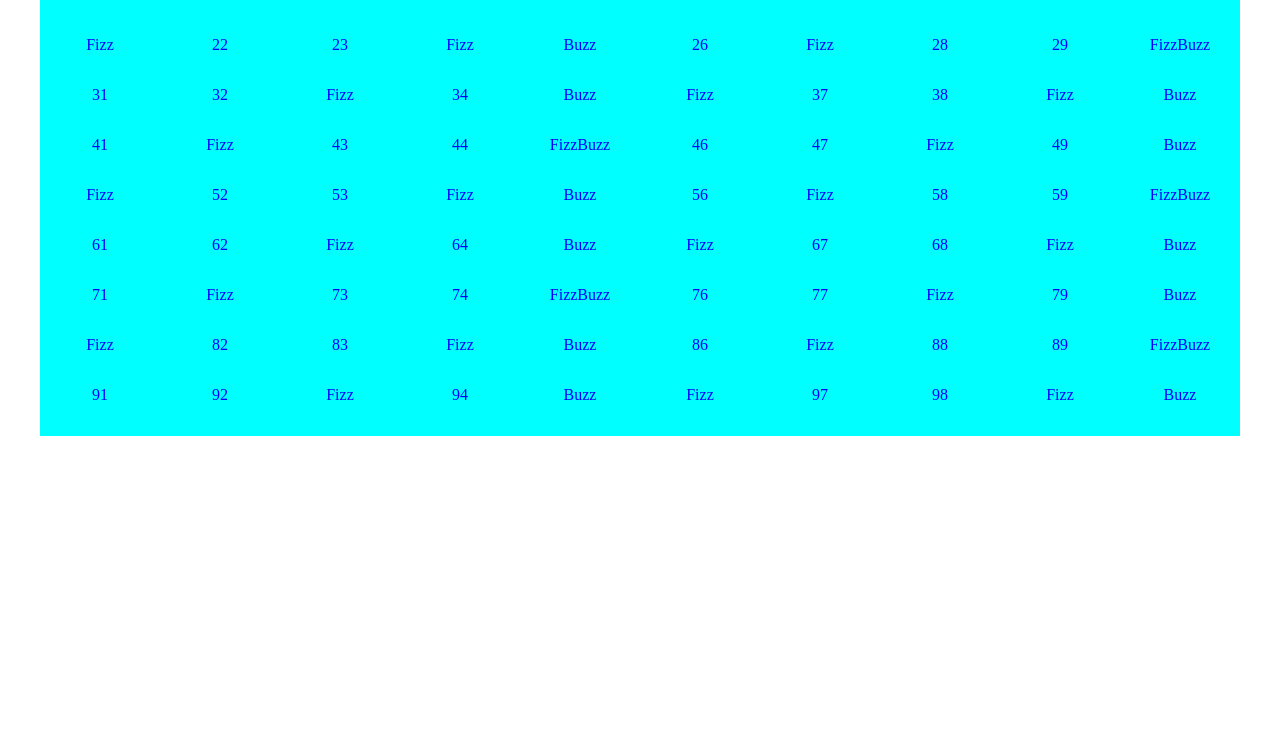
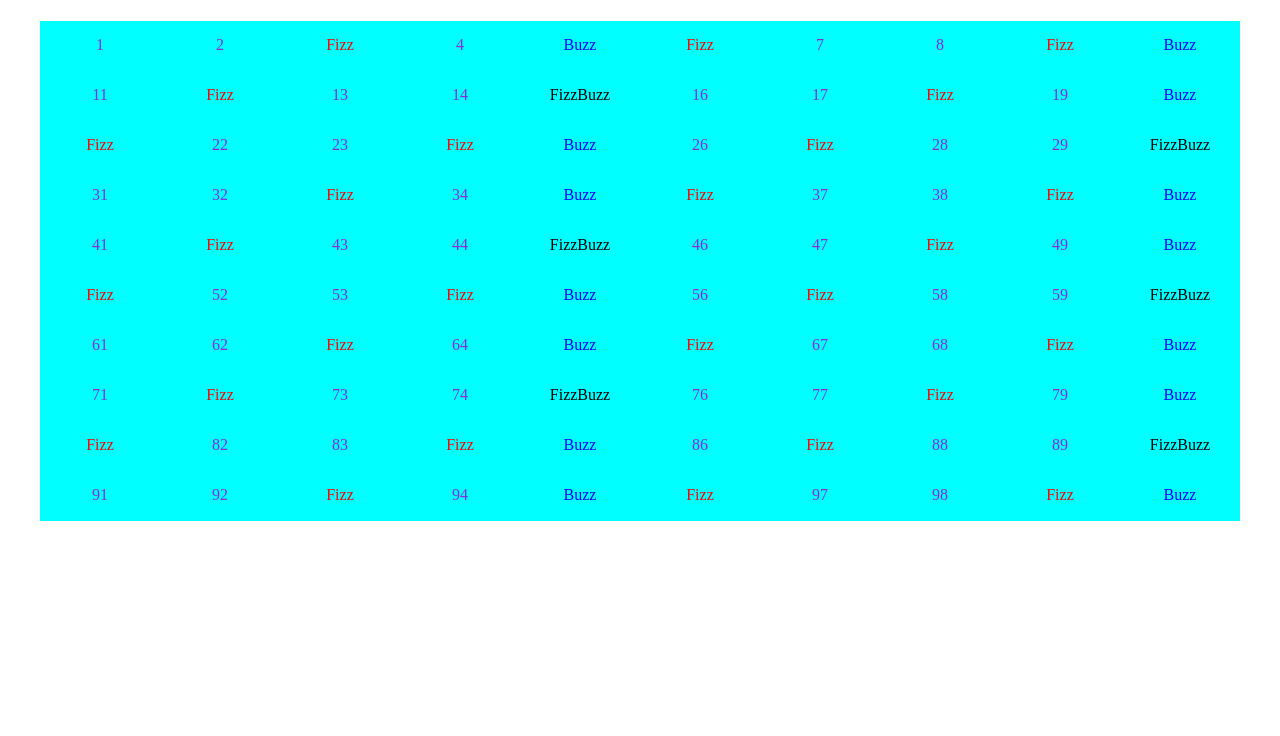
Before and after one commit to MarcoMpensabene/js-fizzbuzz, a plain HTML site: page index.html in a window 1280 px wide. Shown: the part 64-800 px from the top of the page. Drawn offline with Linux system fonts and the light colour scheme.

Commit message:
added class for every node element that i added on the container so i can modify it with css

```diff
--- a/css/style.css
+++ b/css/style.css
@@ -14,11 +14,28 @@
 h1{
     text-align: center;
     color: red;
+    margin-bottom: 3rem;
 }
 
 p{
     height: 50px;
     width: calc(100% / 10);
     text-align: center;
+    line-height: 3rem;
+}
+
+p.number {
+    color: blueviolet;
+}
+
+p.fizz{
+    color: red;
+}
+
+p.buzz{
     color: blue;
 }
+
+p.fizzbuzz{
+    color: black;
+}
--- a/index.html
+++ b/index.html
@@ -10,6 +10,11 @@
 <body>
 
     <main>
+
+        <header>
+            <h1>Sequenza di numeri che va da 1 a 100:</h1>
+        </header>
+
         <div class="container">
 
 
--- a/js/script.js
+++ b/js/script.js
@@ -5,27 +5,31 @@ for(let i = 1 ; i <= 100 ; i++) {
     if ((i % 3 === 0) && (i % 5 === 0)){
         console.log(fizzBuzz)
         const div = document.querySelector("div.container");
-        const p = document.createElement("p");
-        p.append(fizzBuzz);
-        div.append(p);
+        const fizzbuzzP = document.createElement("p");
+        fizzbuzzP.className = "fizzbuzz";
+        fizzbuzzP.append(fizzBuzz);
+        div.append(fizzbuzzP);
     } else if (i % 3 === 0){
         console.log(fizz)
         const div = document.querySelector("div.container");
-        const p = document.createElement("p");
-        p.append(fizz);
-        div.append(p);
+        const fizzP = document.createElement("p");
+        fizzP.className = "fizz";
+        fizzP.append(fizz);
+        div.append(fizzP);
     }else if  ((i % 5 === 0)){
         console.log(buzz)
         const div = document.querySelector("div.container");
-        const p = document.createElement("p");
-        p.append(buzz);
-        div.append(p);
+        const buzzP = document.createElement("p");
+        buzzP.className = "buzz";
+        buzzP.append(buzz);
+        div.append(buzzP);
     }  else{
         console.log(i)
         const div = document.querySelector("div.container");
-        const p = document.createElement("p");
-        p.append(i);
-        div.append(p);
+        const number = document.createElement("p");
+        number.className = "number";
+        number.append(i);
+        div.append(number);
     }
 
 
```
